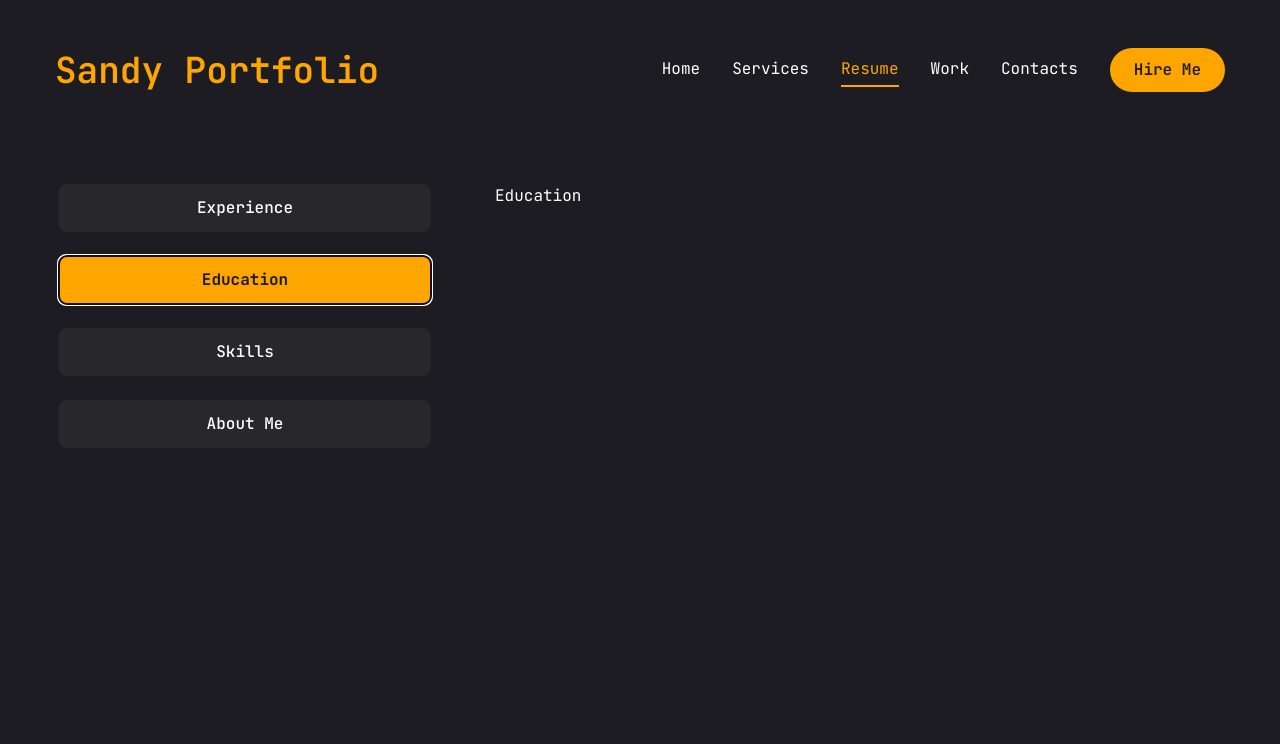
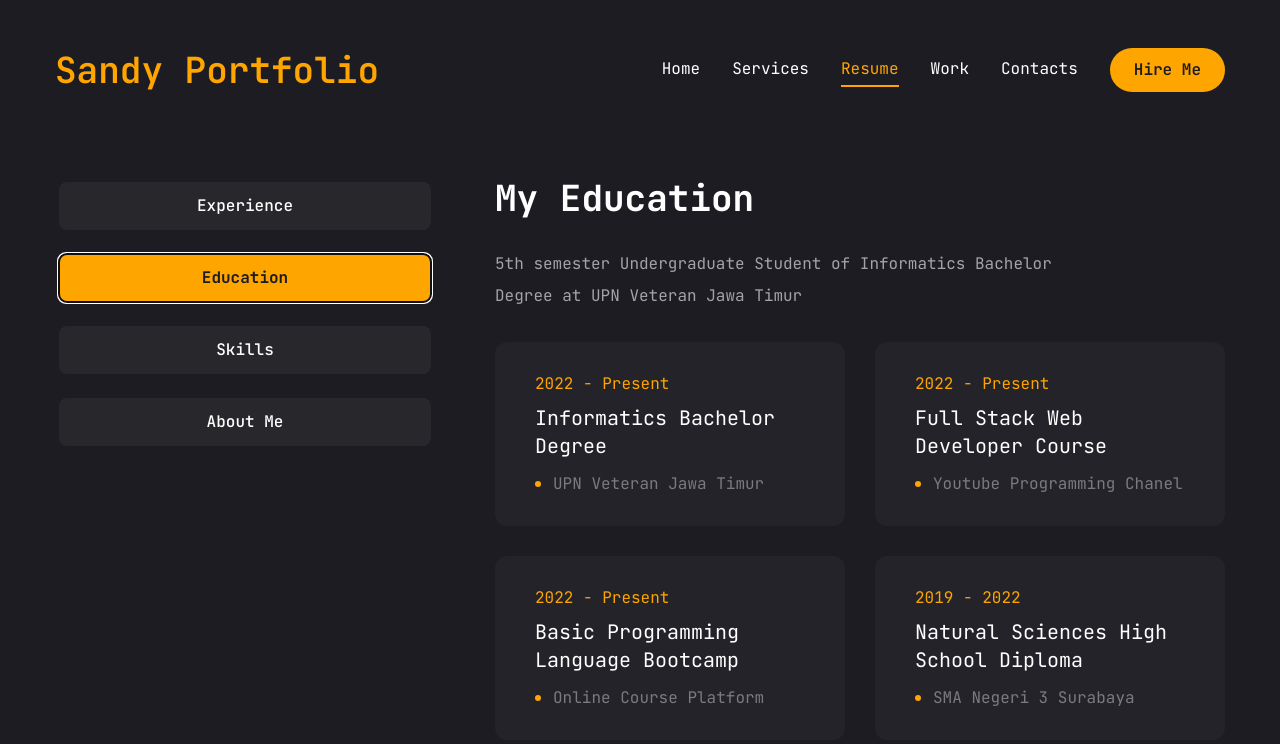
Before and after one commit to sandynicholas3069/sandyportfolio, a Next.js app: page /resume in a window 1280 px wide. Both pictures are taken after a click on the tab "Education". Shown: the top 744 px of the page. Built offline with nearby package versions, Linux system fonts and the light colour scheme.

Commit message:
resume education

```diff
--- a/app/resume/page.jsx
+++ b/app/resume/page.jsx
@@ -90,17 +90,22 @@ const education = {
     "5th semester Undergraduate Student of Informatics Bachelor Degree at UPN Veteran Jawa Timur",
   items: [
     {
-      school: "UPN Veteran Jawa Timur",
+      institution: "UPN Veteran Jawa Timur",
       degree: "Informatics Bachelor Degree",
       duration: "2022 - Present",
     },
     {
-      school: "Online Course Platform",
+      institution: "Youtube Programming Chanel",
+      degree: "Full Stack Web Developer Course",
+      duration: "2022 - Present",
+    },
+    {
+      institution: "Online Course Platform",
       degree: "Basic Programming Language Bootcamp",
       duration: "2022 - Present",
     },
     {
-      school: "SMA Negeri 3 Surabaya",
+      institution: "SMA Negeri 3 Surabaya",
       degree: "Natural Sciences High School Diploma",
       duration: "2019 - 2022",
     },
@@ -233,12 +238,41 @@ const Resume = () => {
 
             {/*Education*/}
             <TabsContent value="education" className="w-full">
-              Education
+              <div className="flex flex-col gap-[30px] text-center xl:text-left">
+                <h3 className="text-4xl font-bold">{education.title}</h3>
+                <p className="max-w-[600px] text-white/60 mx-autp xl:mx-0">
+                  {education.description}
+                </p>
+                <ScrollArea className="h-[400px]">
+                  <ul className="grid grid-cols-1 lg:grid-cols-2 gap-[30px]">
+                    {education.items.map((item, index) => {
+                      return (
+                        <li
+                          key={item.id}
+                          className="bg-[#232329] h-[184px] py-6 px-10 rounded-xl flex flex-col justify-center items-center lg:items-start gap-1"
+                        >
+                          <span className="text-accent">{item.duration}</span>
+                          <h3 className="text-xl max-w-[260px] min-h-[60px] text-center lg:text-left">
+                            {item.degree}
+                          </h3>
+                          <div className="flex items-center gap-3">
+                            {/*dot*/}
+                            <span className="w-[6px] h-[6px] rounded-full bg-accent"></span>
+                            <p className="text-white/40">{item.institution}</p>
+                          </div>
+                        </li>
+                      );
+                    })}
+                  </ul>
+                </ScrollArea>
+              </div>
             </TabsContent>
+
             {/*Skills*/}
             <TabsContent value="skills" className="w-full">
               Skills
             </TabsContent>
+
             {/*About*/}
             <TabsContent value="about" className="w-full">
               About Me
```
